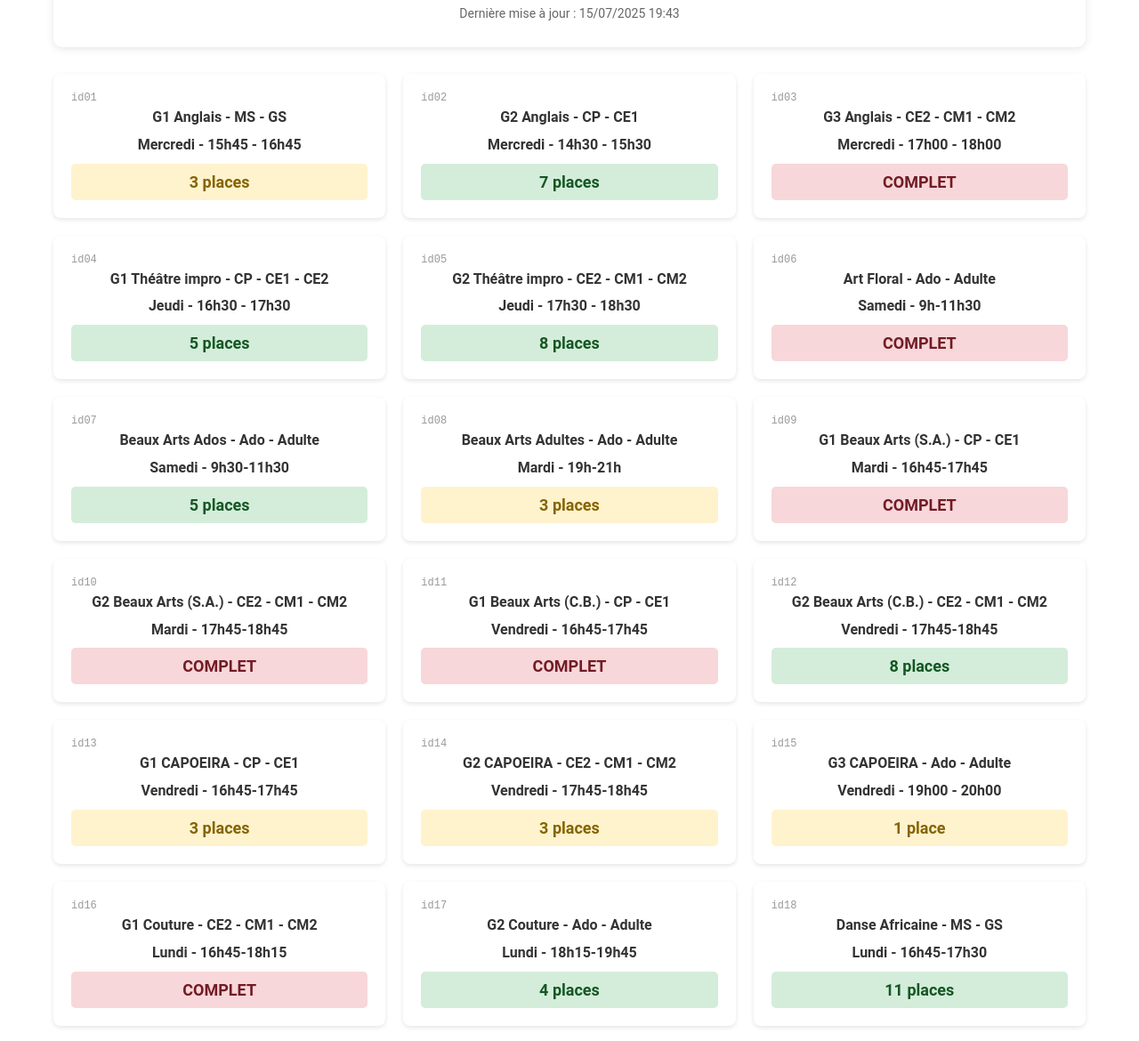
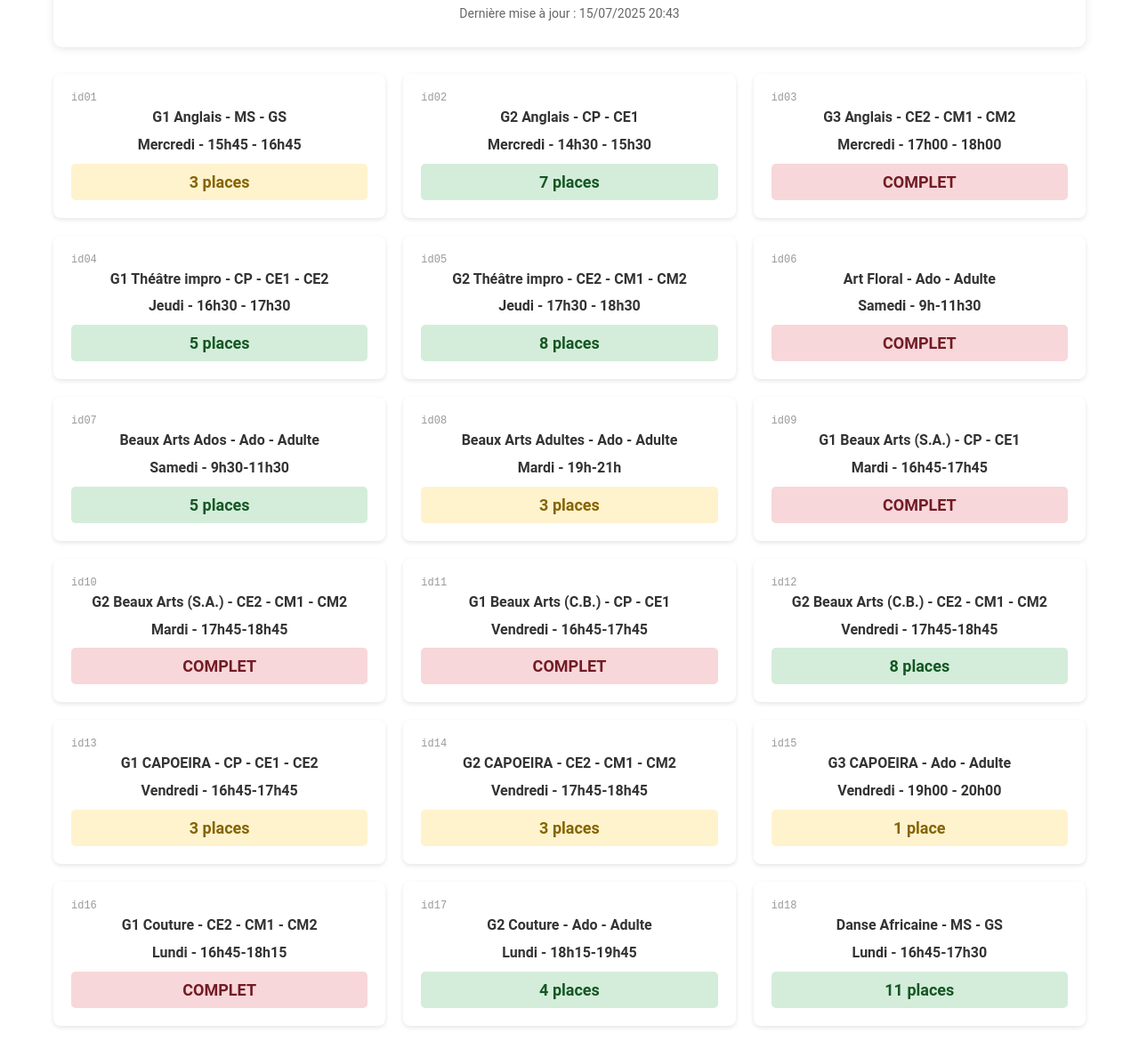
Before and after one commit to afrsmb/places-activites, a plain HTML site: page index.html in a window 1280 px wide. Shown: the part 100-1270 px from the top of the page at 89% size. Drawn offline with Linux system fonts and the light colour scheme.

Commit message:
Mise à jour automatique via email - 15/07/2025 20:43:52

```diff
--- a/index.html
+++ b/index.html
@@ -263,7 +263,7 @@
         <div class="header">
             <h1>État des places disponibles</h1>
             <p class="update-info">
-                Dernière mise à jour : <span id="lastUpdate">15/07/2025 19:43</span>
+                Dernière mise à jour : <span id="lastUpdate">15/07/2025 20:43</span>
             </p>
         </div>
 
@@ -367,7 +367,7 @@
         </div>
         <div class="activity-card">
             <div class="activity-id">id13</div>
-            <div class="activity-name">G1 CAPOEIRA - CP - CE1</div>
+            <div class="activity-name">G1 CAPOEIRA - CP - CE1 - CE2</div>
             <div class="activity-schedule">Vendredi - 16h45-17h45</div>
             <div class="places-info places-limitees">
                 3 places
```
